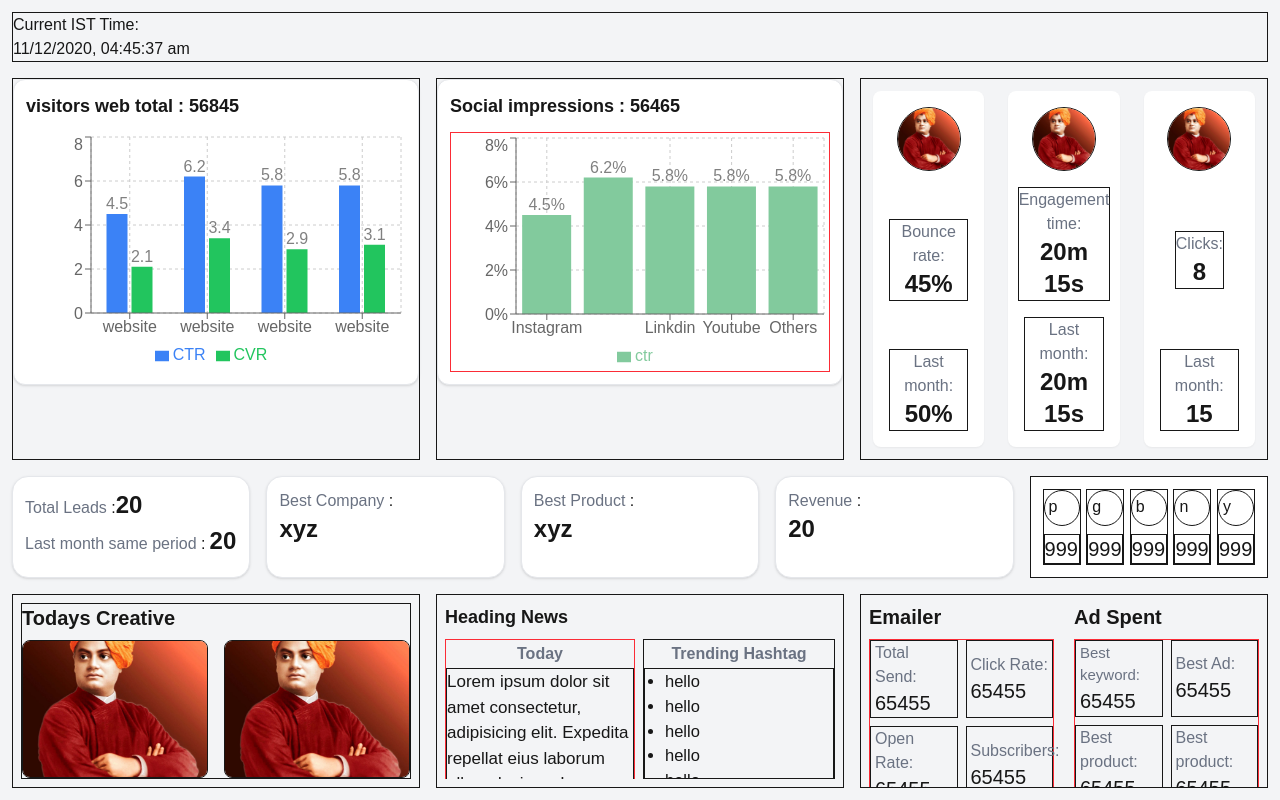
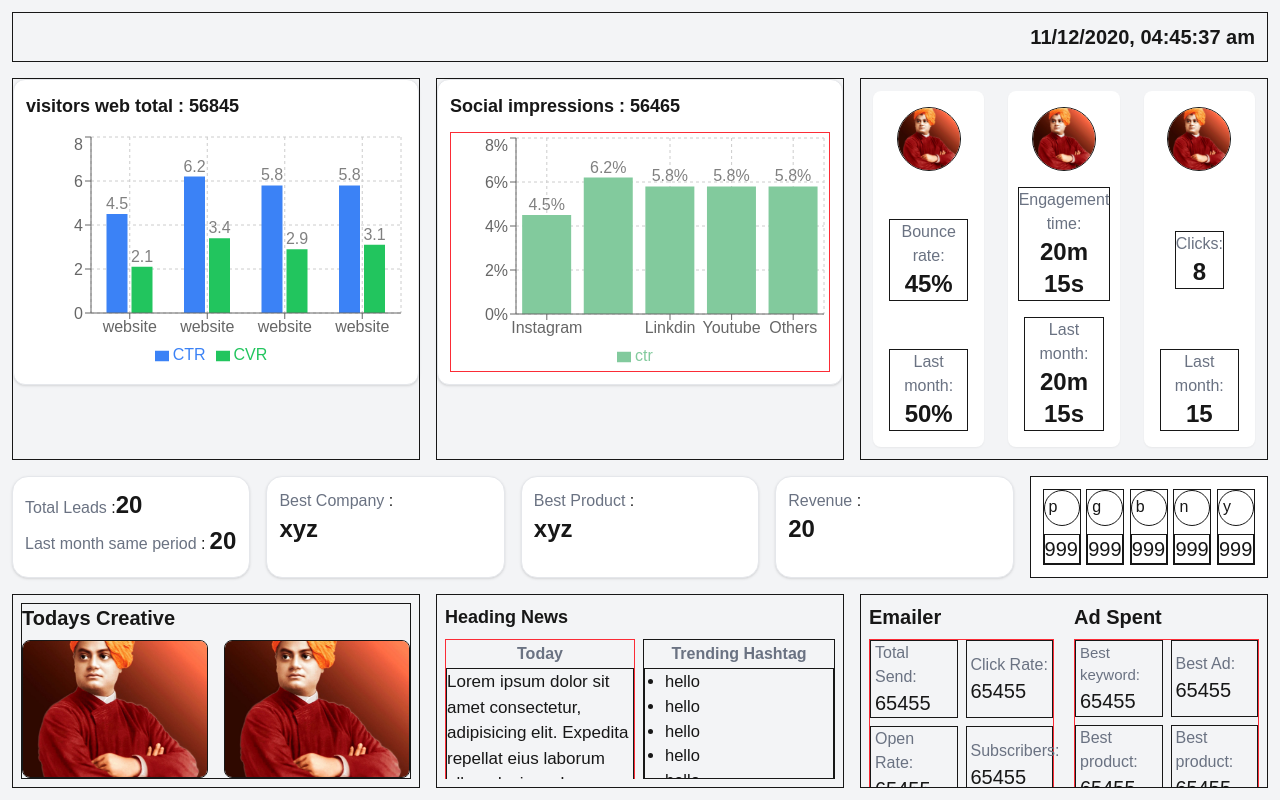
Before and after one commit to Amarjit-Gupta/next-js-dashboard, a Next.js app: page / in a window 1280 px wide. Built offline with nearby package versions, Linux system fonts and the light colour scheme.

Commit message:
first-commit

```diff
--- a/app/DateComponent/page.jsx
+++ b/app/DateComponent/page.jsx
@@ -53,7 +53,7 @@ const DateTime = () => {
   const [loading, setLoading] = useState(true);
   const [error, setError] = useState("");
 
-  // ✅ Common formatter (SINGLE SOURCE OF TRUTH)
+  // Common formatter (SINGLE SOURCE OF TRUTH)
   const formatIST = (timestamp) =>
     new Date(timestamp).toLocaleString("en-IN", {
       timeZone: "Asia/Kolkata",
@@ -81,7 +81,7 @@ const DateTime = () => {
         const data = await res.json();
         serverTime = data.timestamp;
 
-        // ✅ Same formatter used here
+        // Same formatter used here
         setTime(formatIST(serverTime));
         setLoading(false);
         setError("");
@@ -97,7 +97,7 @@ const DateTime = () => {
     tickInterval = setInterval(() => {
       if (serverTime) {
         serverTime += 1000;
-        // ✅ Same formatter used here
+        // Same formatter used here
         setTime(formatIST(serverTime));
       }
     }, 1000);
@@ -114,9 +114,8 @@ const DateTime = () => {
   if (error) return <p>{error}</p>;
 
   return (
-    <div>
-      <h2>Current IST Time:</h2>
-      <p>{time}</p>
+    <div className="flex justify-end w-full font-bold text-xl px-3">
+      <h2>{time}</h2>
     </div>
   );
 };
```
